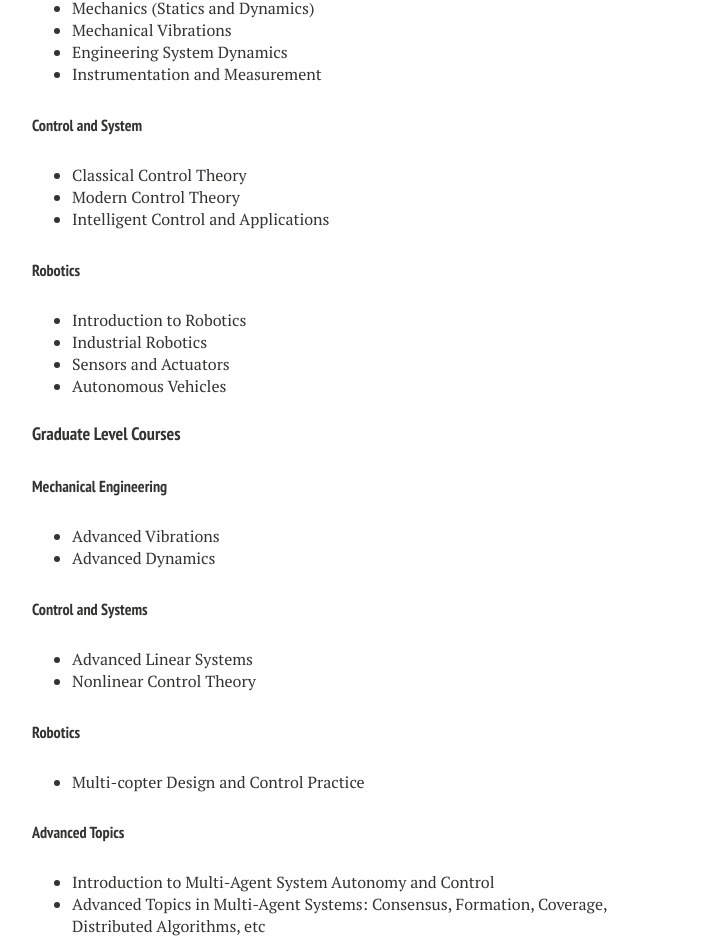
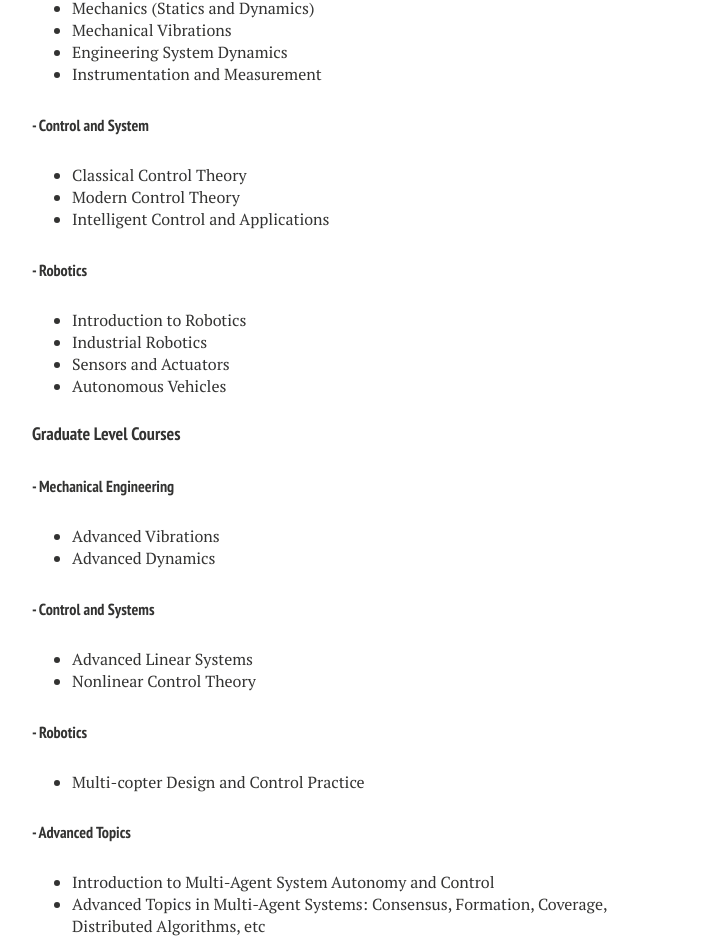
Before and after one commit to liutairan/liutairan.github.io, a Jekyll site: the page built from cv.md, in a window 1280 px wide and 1400 px high, scrolled down 3725 px. Shown: the part 307-1245 px from the top of the window, without its empty margins (288-991 px from the left). Built offline with Jekyll 4.4.1, drawn with Linux system fonts in a browser that asks for light colours; nearby versions of some CDN libraries.

Commit message:
Update cv.md

```diff
--- a/cv.md
+++ b/cv.md
@@ -156,7 +156,6 @@ Robo-Game Competition of USTC (2010)
 #### Undergraduate Level Courses
 
 ##### - Engineering Basics
-
 * Numerical Methods
 * Mathematics Methods in Engineering
 
@@ -167,13 +166,13 @@ Robo-Game Competition of USTC (2010)
 * Engineering System Dynamics
 * Instrumentation and Measurement
 
-##### Control and System
+##### - Control and System
 
 * Classical Control Theory
 * Modern Control Theory
 * Intelligent Control and Applications
 
-##### Robotics
+##### - Robotics
 
 * Introduction to Robotics
 * Industrial Robotics
@@ -182,21 +181,21 @@ Robo-Game Competition of USTC (2010)
 
 #### Graduate Level Courses
 
-##### Mechanical Engineering
+##### - Mechanical Engineering
 
 * Advanced Vibrations
 * Advanced Dynamics
 
-##### Control and Systems
+##### - Control and Systems
 
 * Advanced Linear Systems
 * Nonlinear Control Theory
 
-##### Robotics
+##### - Robotics
 
 * Multi-copter Design and Control Practice
 
-##### Advanced Topics
+##### - Advanced Topics
 
 * Introduction to Multi-Agent System Autonomy and Control
 * Advanced Topics in Multi-Agent Systems: Consensus, Formation, Coverage, Distributed Algorithms, etc
```
